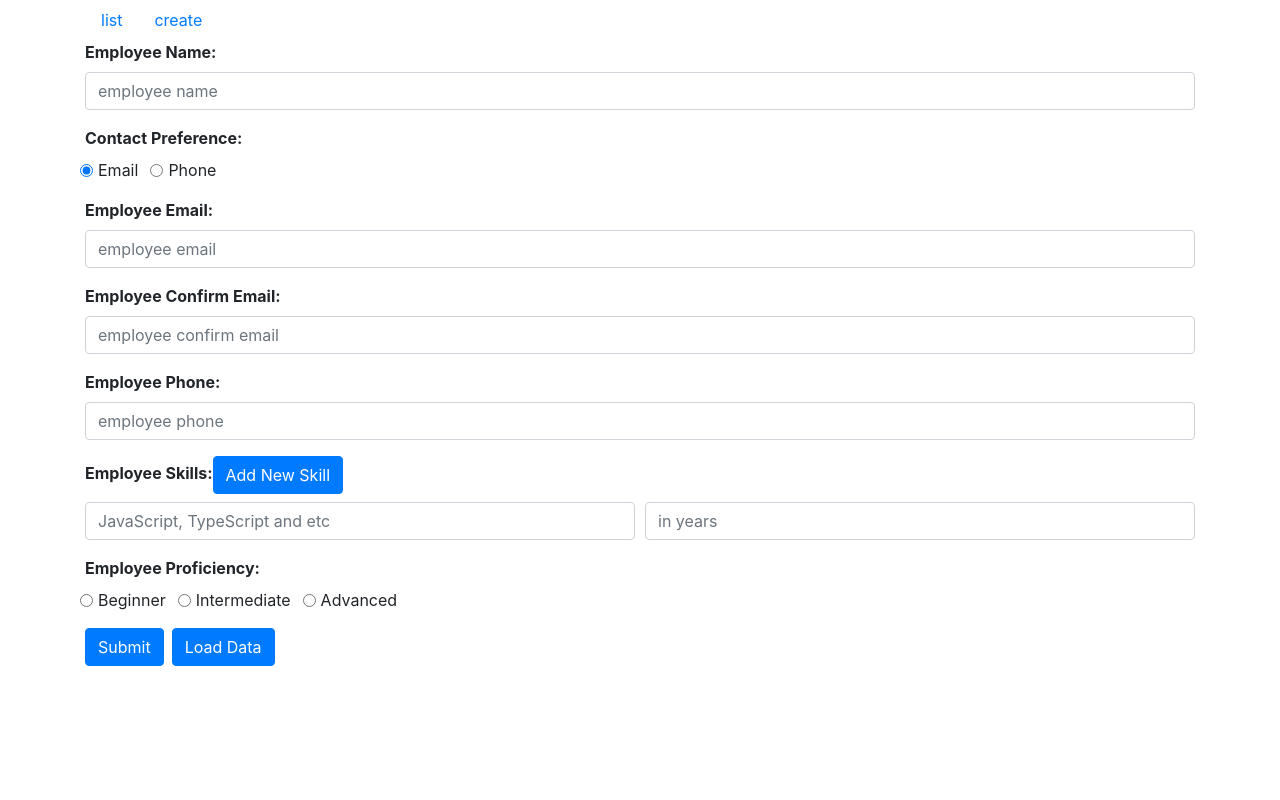
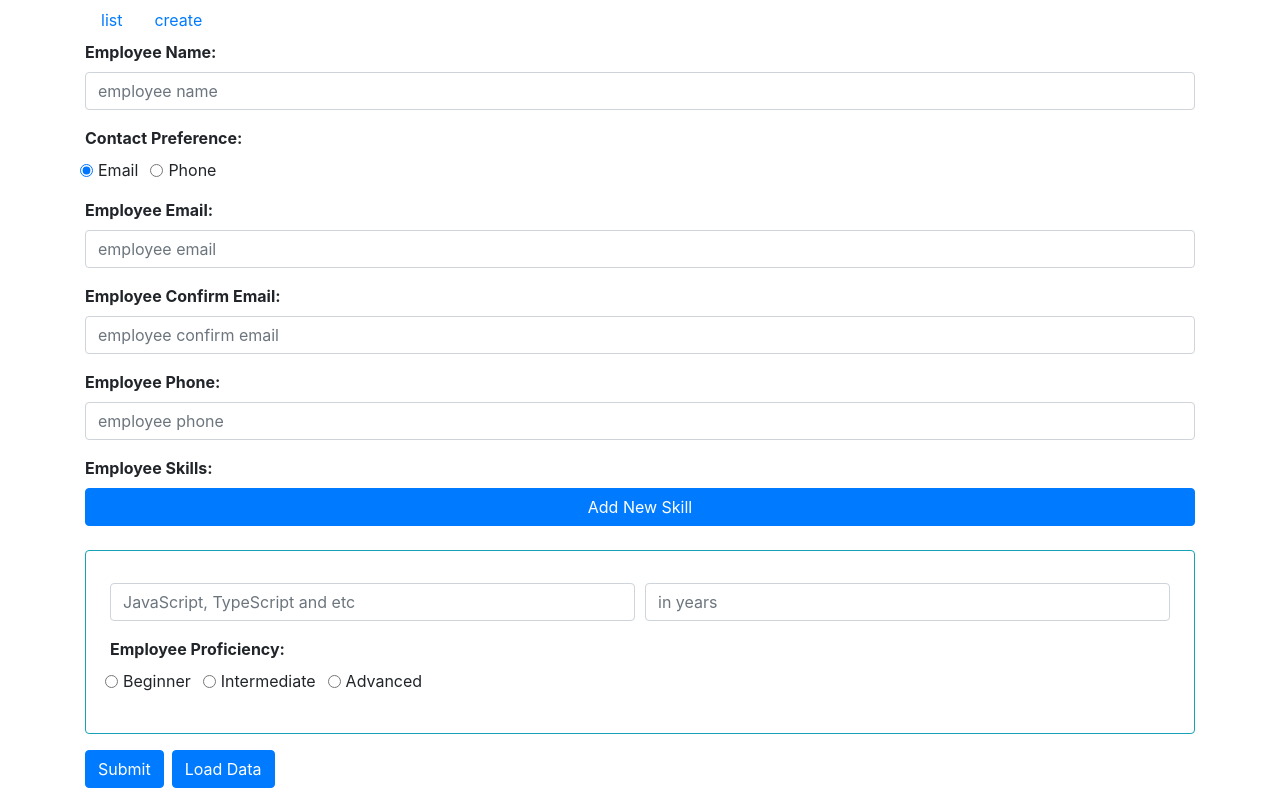
Before and after one commit to LaStudoAngular/angular-kukavka-app, an Angular app: page /create in a window 1280 px wide. Built offline with nearby package versions, Linux system fonts and the light colour scheme.

Commit message:
feat: Angular dynamic forms tutorial

```diff
--- a/src/app/components/employee/create-employee/create-employee.component.html
+++ b/src/app/components/employee/create-employee/create-employee.component.html
@@ -107,12 +107,16 @@
   </div>
 
   <!--  SKILLS GROUP-->
+  <div class="d-flex flex-column ">
     <label class="text-capitalize text-label">employee skills</label>
-  <button type="button" (click)="addSkillFormGroup()" class="btn btn-primary text-capitalize">
+    <button type="button" (click)="addNewSkillGroup()" class="btn btn-primary text-capitalize">
       add new skill
     </button>
-  <div formArrayName="skills">
-    <div class="form-group" formGroupName="0">
+    <div
+      formArrayName="skills"
+      *ngFor="let skill of employeeCreateForm.get('skills').controls; let idx = index"
+    >
+      <div class="form-group mt-4 border border-info rounded p-4" [formGroupName]="idx.toString()">
         <div class="form-group">
           <div class="form-row mt-2">
             <div class="col" [ngClass]="{ 'text-danger': formErrors.skillName }">
@@ -190,6 +194,7 @@
         </div>
       </div>
     </div>
+  </div>
   <!--  SUBMIT BUTTON-->
   <button type="submit" class="btn btn-primary text-capitalize mr-2">
     submit
--- a/src/app/components/employee/create-employee/create-employee.component.ts
+++ b/src/app/components/employee/create-employee/create-employee.component.ts
@@ -92,6 +92,18 @@ export class CreateEmployeeComponent implements OnInit, OnDestroy {
     console.log(this.employeeCreateForm);
   }
 
+  private addSkillFormGroup(): FormGroup {
+    return this.fb.group({
+      skillName: ['', Validators.required],
+      skillExperience: ['', Validators.required],
+      skillProficiency: ['', Validators.required],
+    });
+  }
+
+  public addNewSkillGroup(): void {
+    (this.employeeCreateForm.get('skills') as FormArray).push(this.addSkillFormGroup());
+  }
+
   private contactPreferenceHandler(value: string): void {
     const phoneControl: FormControl = this.employeeCreateForm.get('phone') as FormControl;
     if (phoneControl && value === 'phone') {
@@ -124,14 +136,14 @@ export class CreateEmployeeComponent implements OnInit, OnDestroy {
       if (abstractControl instanceof FormGroup) {
         this.logValidationErrors(abstractControl);
       }
-    });
-  }
 
-  public addSkillFormGroup(): FormGroup {
-    return this.fb.group({
-      skillName: ['', Validators.required],
-      skillExperience: ['', Validators.required],
-      skillProficiency: ['', Validators.required],
+      if (abstractControl instanceof FormArray) {
+        for (const control of abstractControl.controls) {
+          if (control instanceof FormGroup) {
+            this.logValidationErrors(control);
+          }
+        }
+      }
     });
   }
 
```
Lines whose indentation alone changed are shown as unchanged.
